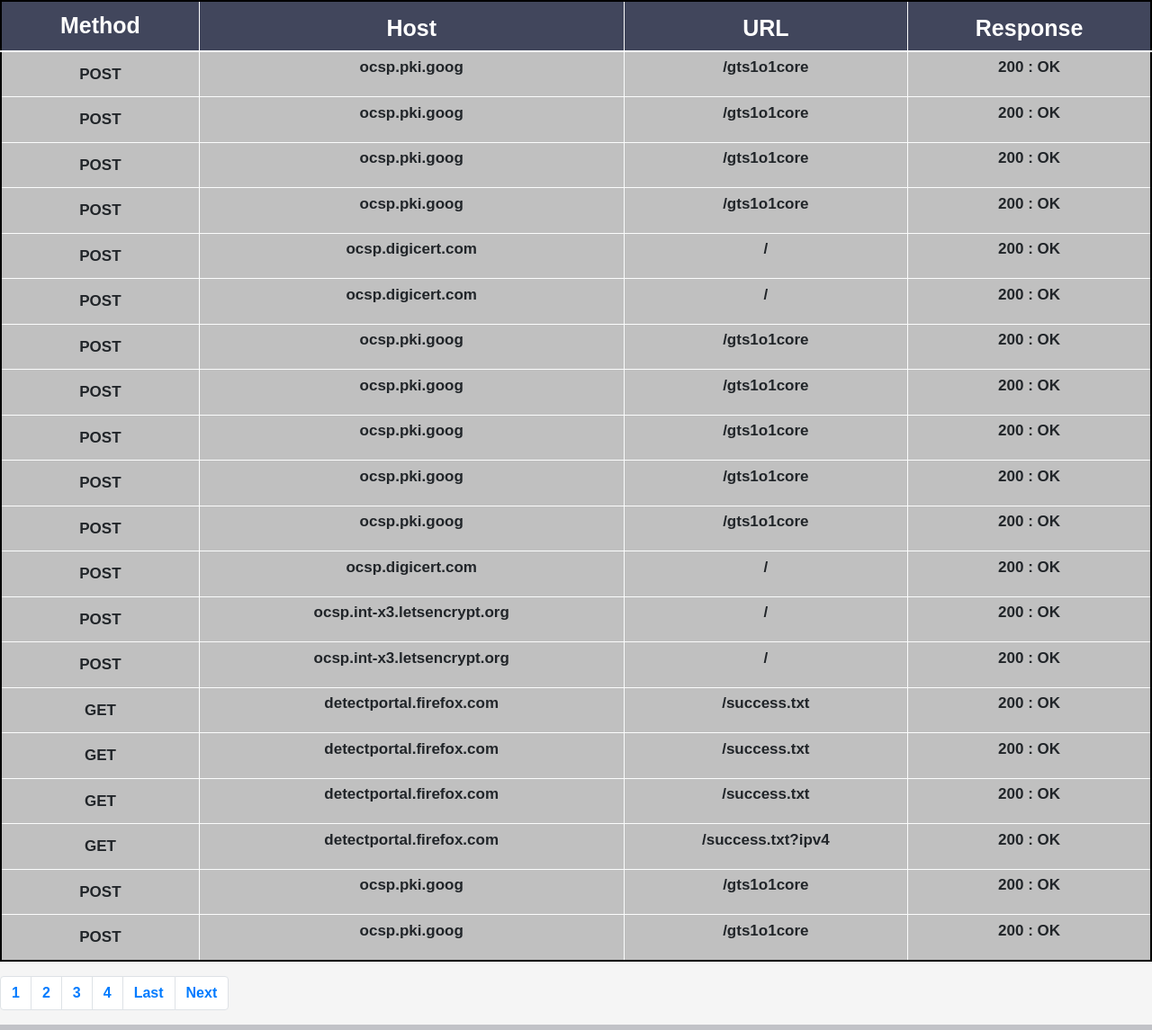
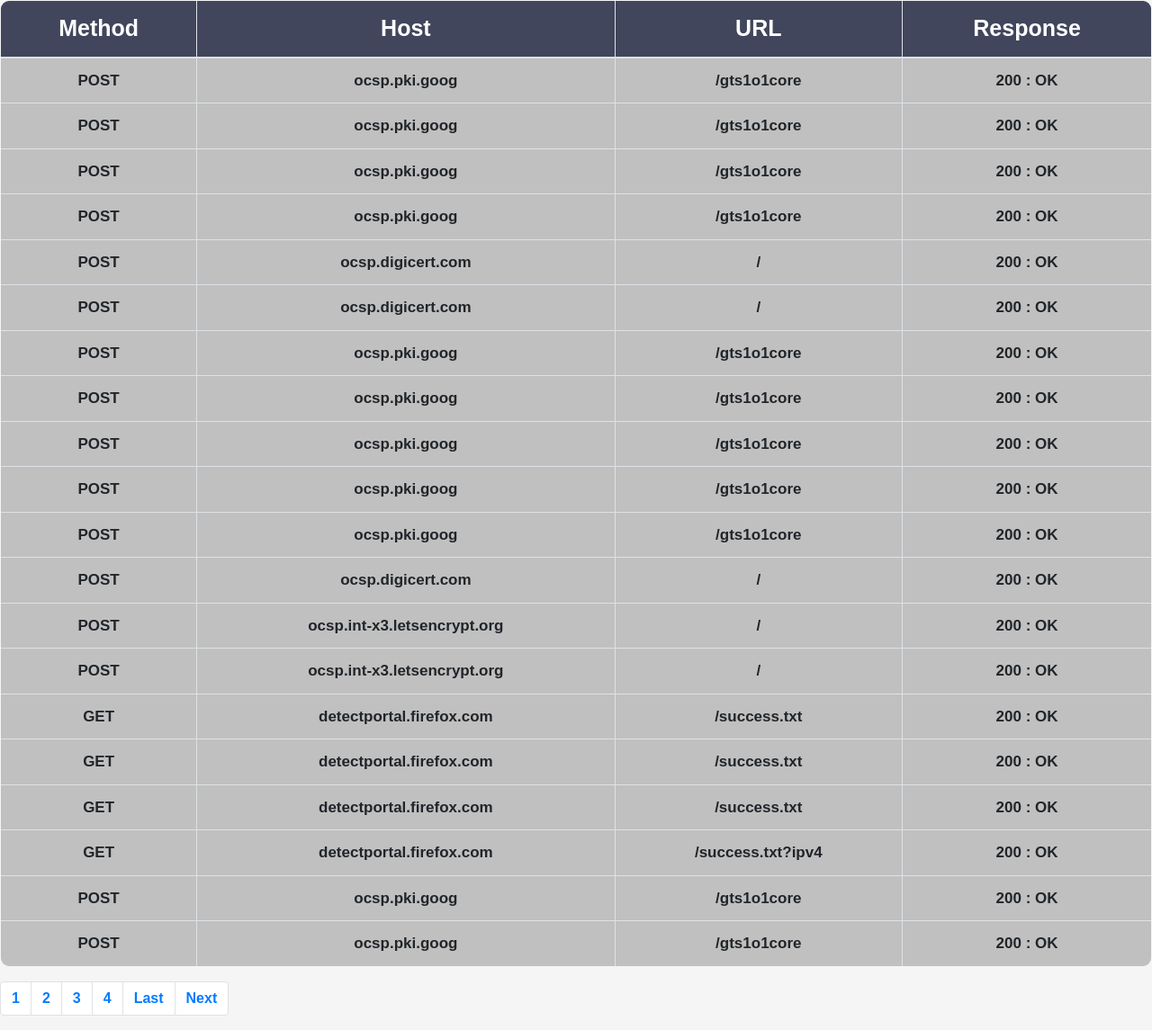
Before and after one commit to SaraAbdo96/dpi, a Flask app: page /http in a window 1280 px wide. Shown: the part 125-1270 px from the top of the page at 90% size. Run offline with Flask 2, Linux system fonts and the light colour scheme; data comes from the database, SQL or seed files in the repository; parts of the project's set-up code (start-up, migrations or seed data) failed here and were passed over; some libraries are stand-ins or nearby versions.

Commit message:
templates

```diff
--- a/dpi/templates/components/TopTalkers_table.html
+++ b/dpi/templates/components/TopTalkers_table.html
@@ -1,7 +1,7 @@
-<table class="table table-bordered" style="width:100%;border:2px solid black; text-align: center;">
+<table class="table table-bordered" style="width:100%; text-align: center; border-radius: 10px 10px; overflow: hidden;">
   <thead class=""style="padding:5px;color:#fff;  text-align: center; font-size: 25px; background-color:#41465c;">
     <tr>
-      <th scope="col" style="padding:.5rem;">top 5 src</th>
+      <th scope="col">top 5 src</th>
       <th scope="col">top 5 dst</th>
     </tr>
   </thead>
--- a/dpi/templates/components/http_table.html
+++ b/dpi/templates/components/http_table.html
@@ -1,7 +1,7 @@
-<table class="table table-bordered table-hover table-light table-sm" style="width:100%;border:2px solid black; text-align: center;">
+<table class="table table-bordered" style="width:100%; text-align: center; border-radius: 10px 10px; overflow: hidden;">
   <thead class="" style="padding:5px;color:#fff;  text-align: center; font-size: 25px; background-color:#41465c;">
     <tr>
-      <th scope="col" style="padding:.5rem;">Method</th>
+      <th scope="col">Method</th>
       <th scope="col">Host</th>
       <th scope="col">URL</th>
       <th scope="col">Response</th>
--- a/dpi/templates/components/icmp_table.html
+++ b/dpi/templates/components/icmp_table.html
@@ -1,4 +1,4 @@
-<table class="table table-bordered table-hover table-light table-sm" style="width:100%;border:2px solid black; text-align: center;">
+<table class="table table-bordered" style="width:100%; text-align: center; border-radius: 10px 10px; overflow: hidden;">
   <thead class="" style="padding:5px;color:#fff;  text-align: center; font-size: 25px; background-color:#41465c;">
     <tr>
       <th scope="col">source ip</th>
--- a/dpi/templates/components/tcp_table.html
+++ b/dpi/templates/components/tcp_table.html
@@ -1,5 +1,5 @@
-<table class="table table-bordered" style="width:100%;border:2px solid black; text-align: center;">
-  <thead class="" style="padding:5px;color:#fff;  text-align: center; font-size: 25px; background-color:#41465c;">
+<table class="table table-bordered" style="width:100%; text-align: center; border-radius: 10px 10px; overflow: hidden;">
+  <thead style="padding:5px;color:#fff;  text-align: center; font-size: 25px; background-color:#41465c;">
     <tr>
       <th scope="col">stream_index</th>
       <th scope="col">source IP</th>
--- a/dpi/templates/components/udp_table.html
+++ b/dpi/templates/components/udp_table.html
@@ -1,5 +1,5 @@
-<table class="table table-bordered table-hover table-light table-sm" style="width:100%;border:2px solid black; text-align: center;">
-  <thead class="" style="padding:5px;color:#fff;  text-align: center; font-size: 25px; background-color:#41465c;">
+<table class="table table-bordered " style="width:100%; text-align: center; border-radius: 10px 10px; overflow: hidden;">
+  <thead  style="padding:5px;color:#fff;  text-align: center; font-size: 25px; background-color:#41465c;">
     <tr>
       <th scope="col">source IP</th>
       <th scope="col">source port</th>
```
